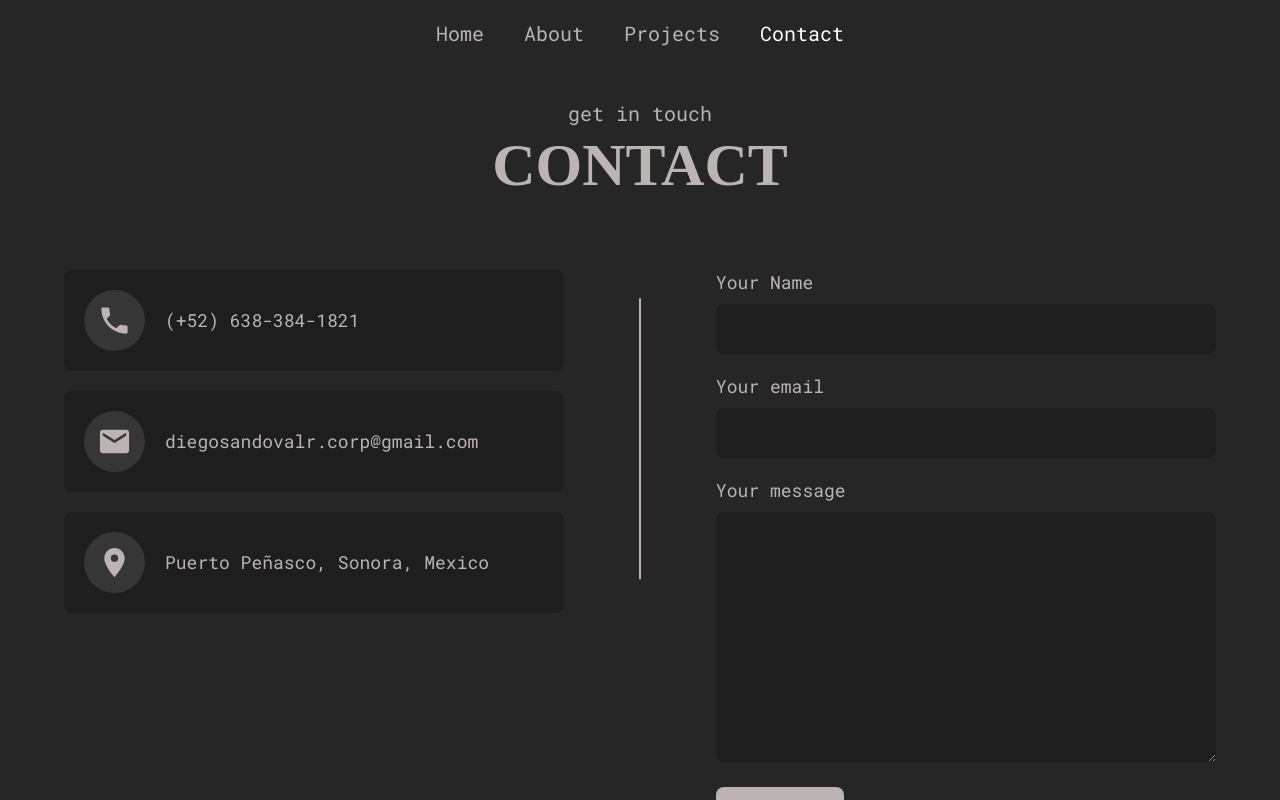
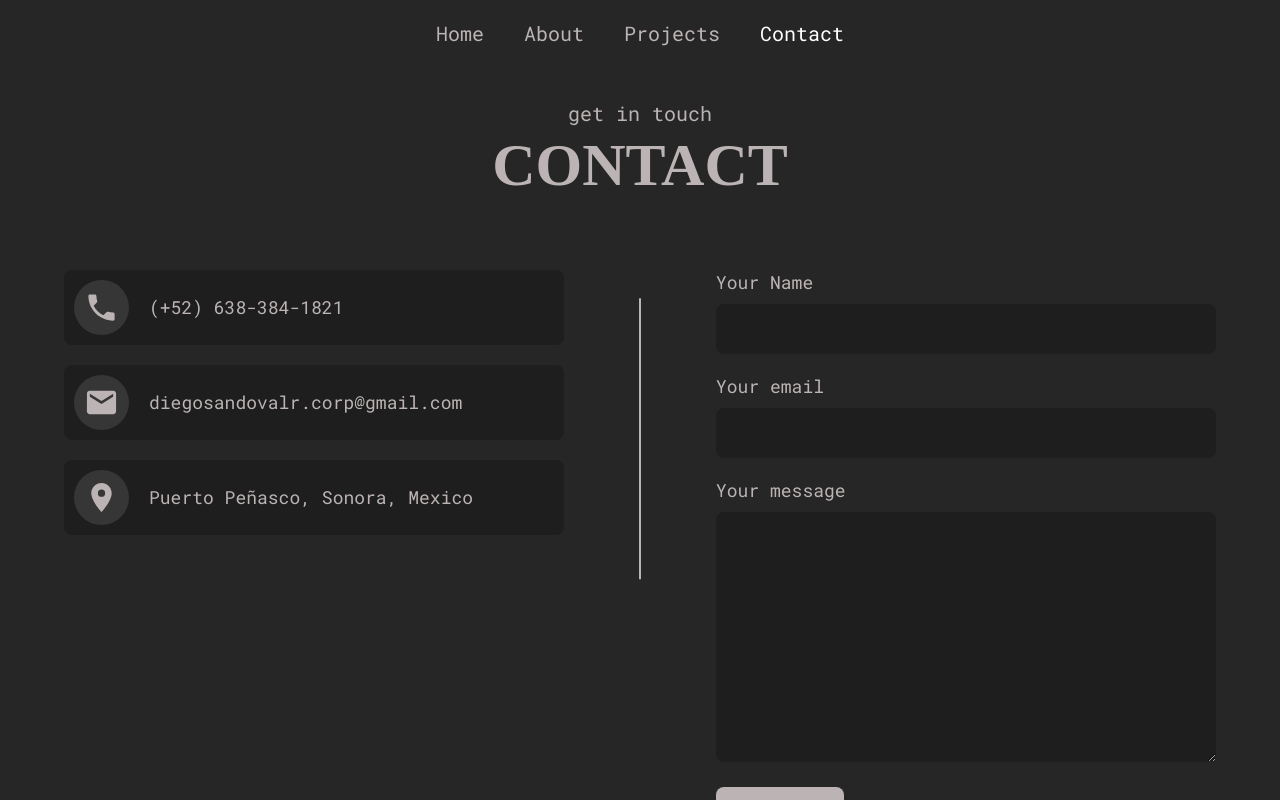
Before and after one commit to Diegocorp/Diegocorp.github.io, a React (Create React App) app: page /contact in a window 1280 px wide. Shown: the top 800 px of the page. Built offline with nearby package versions, Linux system fonts and the light colour scheme; a web font is replaced by a local one.

Commit message:
Contact info element fixed

```diff
--- a/src/components/AboutInfoItem/AboutInfoItemElements.js
+++ b/src/components/AboutInfoItem/AboutInfoItemElements.js
@@ -1,4 +1,4 @@
-import styled from 'styled-components';
+import styled from "styled-components";
 
 export const AboutItemStyles = styled.div`
   display: flex;
--- a/src/components/ContactInfoItem/ContactInfoItemElements.js
+++ b/src/components/ContactInfoItem/ContactInfoItemElements.js
@@ -1,7 +1,7 @@
-import styled from 'styled-components';
+import styled from "styled-components";
 
 export const ItemStyles = styled.div`
-  padding: 2rem;
+  padding: 1rem;
   background-color: var(--deep-dark);
   display: flex;
   align-items: center;
@@ -11,7 +11,7 @@ export const ItemStyles = styled.div`
   .icon {
     color: var(--white);
     background-color: var(--gray-2);
-    padding: 1.3rem;
+    padding: 1rem;
     display: flex;
     align-items: center;
     justify-content: center;
--- a/src/pages/About/AboutElements.js
+++ b/src/pages/About/AboutElements.js
@@ -65,9 +65,10 @@ export const AboutPageStyles = styled.div`
       font-size: 3rem;
     }
     .right {
-    img {
-      height: 400px;
-      width: 100%;
+      img {
+        height: 400px;
+        width: 100%;
+      }
     }
   }
 `;
```
